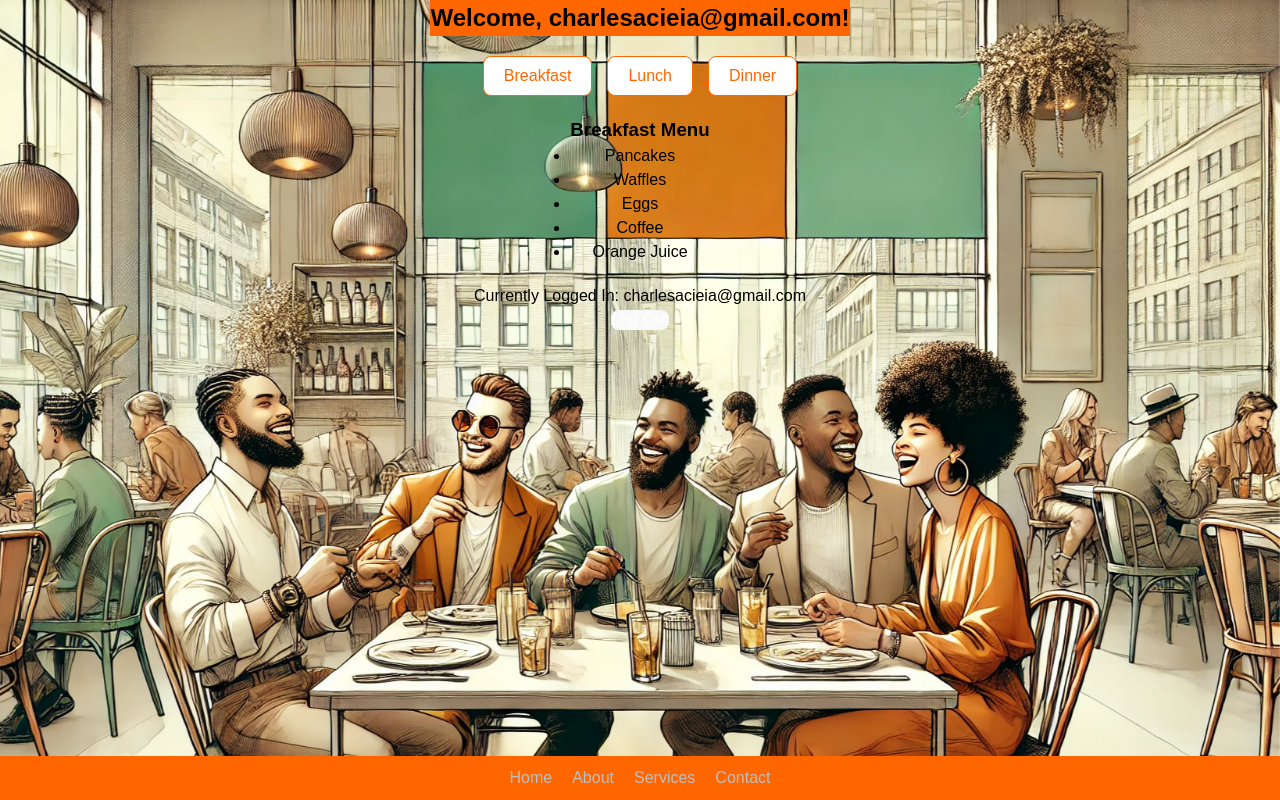
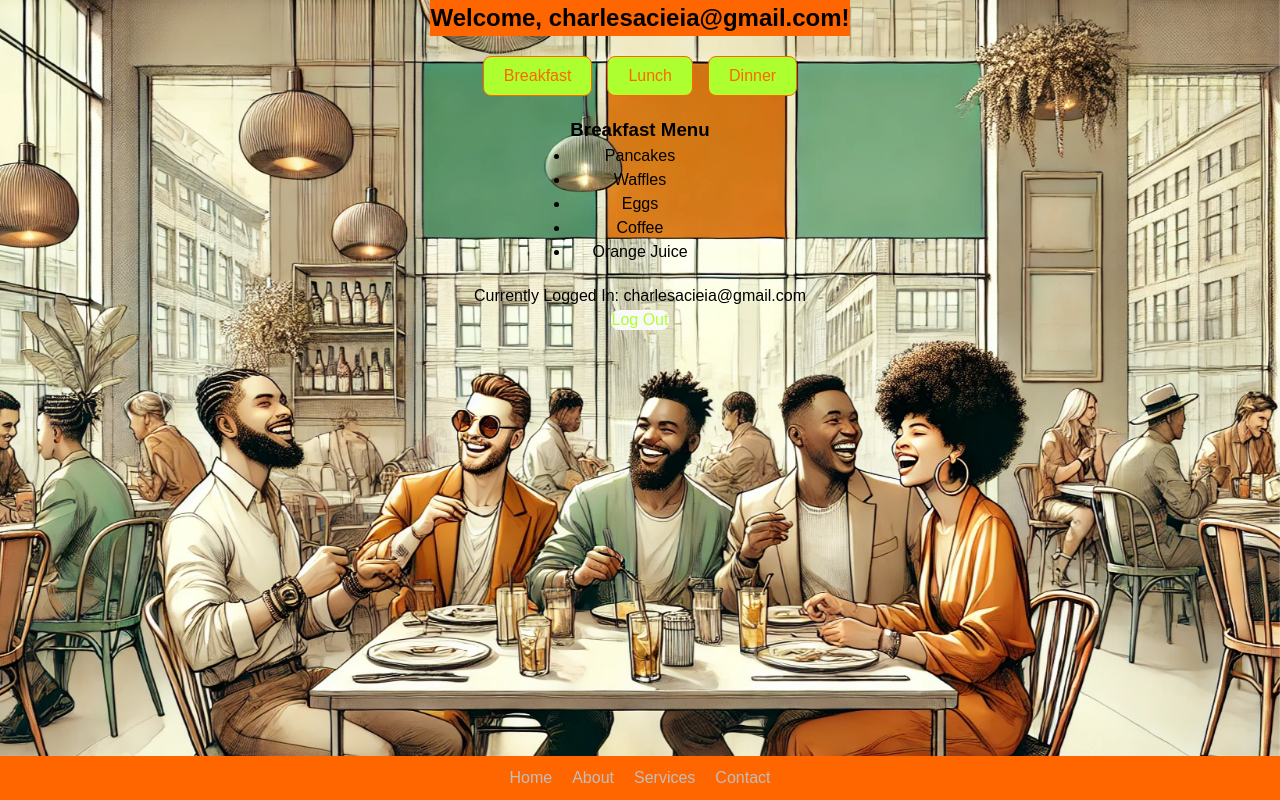
Before and after one commit to charlesacie/reactMenu, a React (Vite) app: page / in a window 1280 px wide. Built offline with nearby package versions, Linux system fonts and the light colour scheme.

Commit message:
button color update

```diff
--- a/src/components/App.css
+++ b/src/components/App.css
@@ -89,7 +89,7 @@ body {
 
   .menu-container button {
     padding: 10px 20px;
-    background-color: white;
+    background-color: greenyellow;
     border: 1px solid #ff6600;
     color: #ff6600;
     cursor: pointer;
@@ -164,7 +164,7 @@ button {
   margin-top: 10px;
   padding: 10px 20px;
   background-color: #ff6600;
-  color: white;
+  color: greenyellow;
   border: none;
   cursor: pointer;
 }
```
